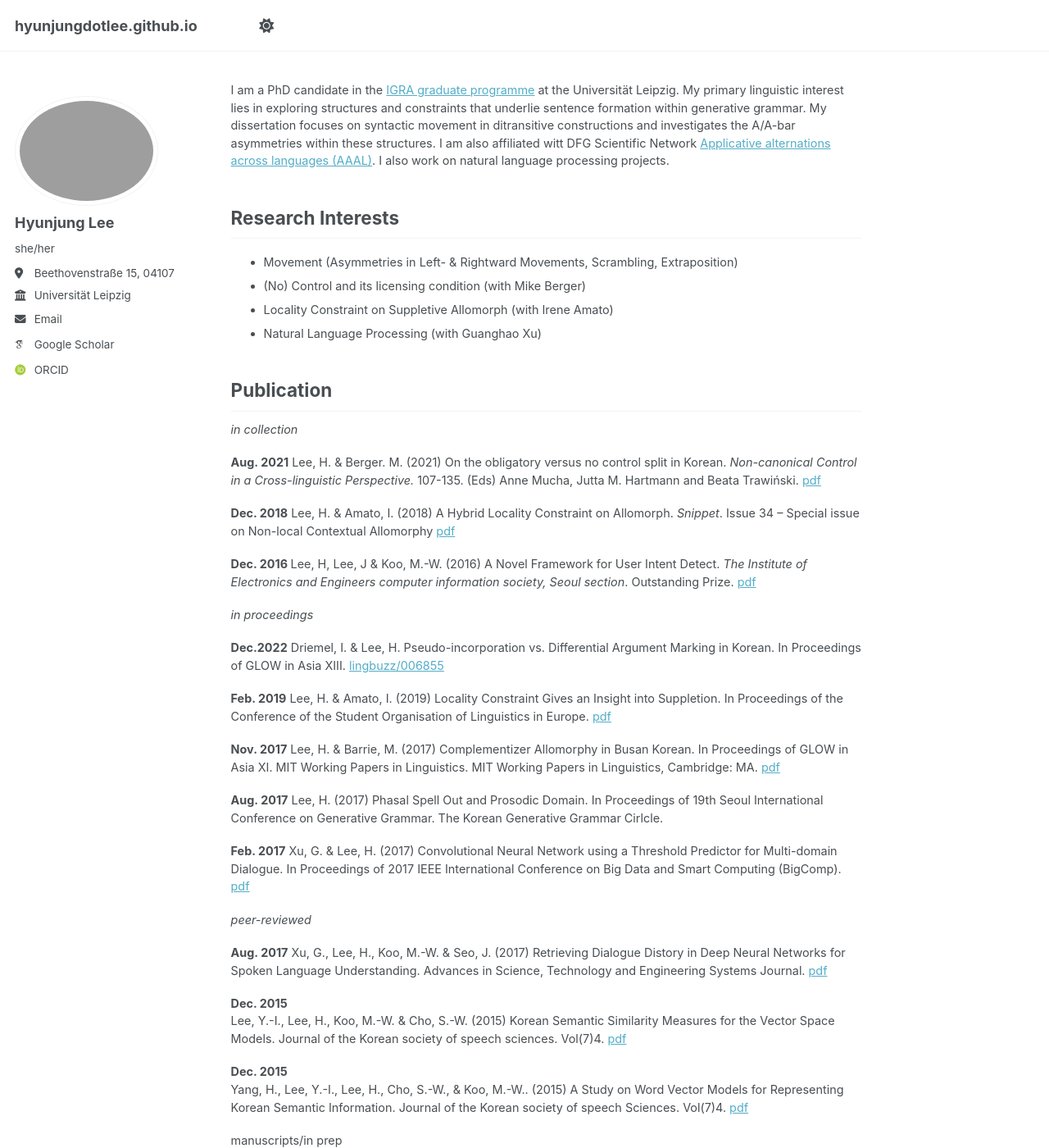
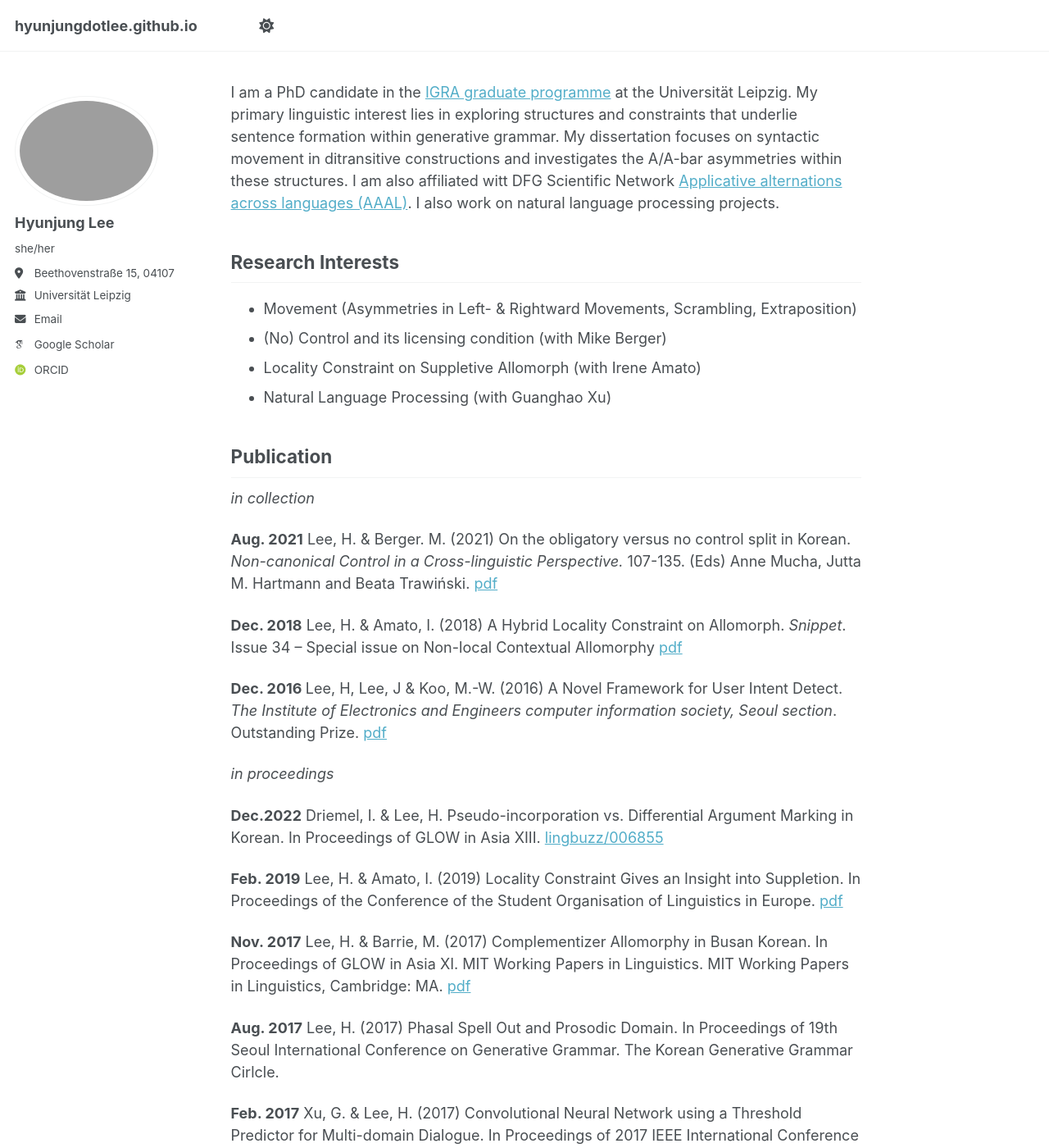
Before and after one commit to hyunjungdotlee/hyunjungdotlee.github.io, a Jekyll site: the page built from _pages/about.md, in a window 1280 px wide and 1400 px high. Shown: the whole window at 82% size. Built offline with Jekyll 4.4.1, drawn with Linux system fonts in a browser that asks for light colours; some web fonts are replaced; a script that is not in the unit is left out.

Commit message:
Update _page.scss

```diff
--- a/_sass/layout/_page.scss
+++ b/_sass/layout/_page.scss
@@ -45,7 +45,7 @@
 
 .page__lead {
   font-family: $global-font-family;
-  font-size: $type-size-5;
+  font-size: $type-size-4;
 }
 
 .page__content {
@@ -56,7 +56,7 @@
   }
 
   p, li, dl {
-    font-size: 0.8em;
+    font-size: 1em;
   }
 
   /* paragraph indents */
@@ -151,10 +151,10 @@
     }
 
     .page__title {
-      font-size: $type-size-5;
+      font-size: $type-size-2;
 
       @include breakpoint($small) {
-        font-size: $type-size-5;
+        font-size: $type-size-1;
       }
     }
   }
@@ -174,7 +174,7 @@
   padding: 2px 5px;
   color: #fff;
   font-family: $caption-font-family;
-  font-size: $type-size-6;
+  font-size: $type-size-7;
   background: #000;
   text-align: right;
   z-index: 5;
@@ -229,7 +229,7 @@
   margin-top: 2em;
   color: var(--global-text-color-light);
   font-family: $sans-serif;
-  font-size: $type-size-5;
+  font-size: $type-size-6;
 
   p {
     margin: 0;
@@ -242,7 +242,7 @@
 
 .page__meta-title {
   margin-bottom: 10px;
-  font-size: $type-size-5;
+  font-size: $type-size-6;
   text-transform: uppercase;
 }
 
```
